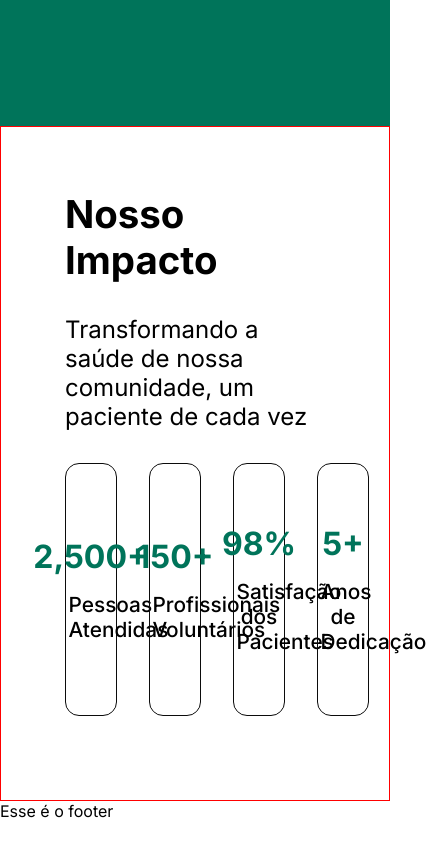
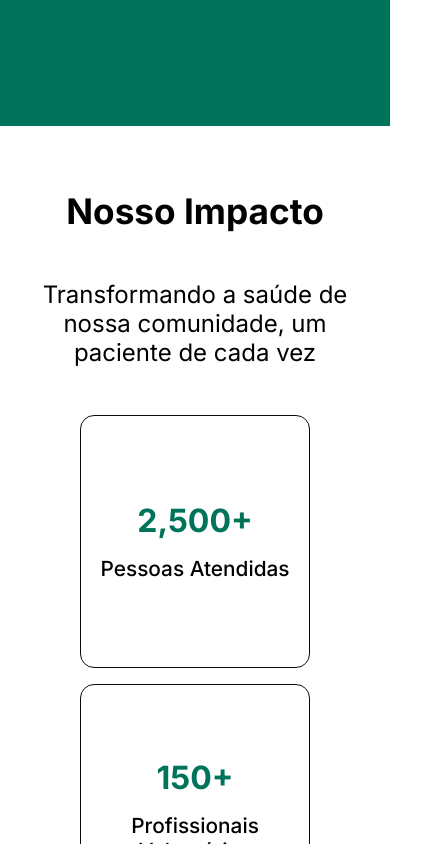
Before and after one commit to laecio22/desafio-router, a React (Vite) app: page / in a window 390 px wide. Shown: the part 1980-2824 px from the top of the page, 426 px wide, since content can reach past the window. Before the commit the page ends 2801 px from the top, so only its background shows below. Built offline with nearby package versions, Linux system fonts and the light colour scheme.

Commit message:
style:finalização  responsividade da sessão de estatísticas

```diff
--- a/src/components/cardEstatisticas/cardEstatisticas.module.scss
+++ b/src/components/cardEstatisticas/cardEstatisticas.module.scss
@@ -8,6 +8,7 @@
     justify-content: center;
     height: 30vh;
     width: 20%;
+    min-width: 230px;
     gap: 1rem;
 
     h3 {
--- a/src/pages/home/home.module.scss
+++ b/src/pages/home/home.module.scss
@@ -107,8 +107,7 @@
   height: 80vh;
   display: flex;
   flex-direction: column;
-  gap: 2rem;
-  border: 1px solid red;
+  gap: 3rem;
 
   h2 {
     font-weight: bold;
@@ -123,7 +122,8 @@
   .boxCardsEstatisticas {
     display: flex;
     justify-content: space-between;
-    gap: 2rem;
+    flex-wrap: wrap;
+    gap: 1rem;
   }
 }
 
@@ -142,6 +142,13 @@
       height: 85%;
       width: 500px;
     }
+  }
+}
+
+//quebra  específica  para  container  dos  cards  de  estatísticas
+@media screen and (max-width: 1176px) {
+  .estatisticas {
+    height: 100vh;
   }
 }
 
@@ -181,6 +188,28 @@
       gap: 2rem;
     }
   }
+
+  .estatisticas {
+    height: 120vh;
+    align-items: center;
+    p {
+      text-align: center;
+    }
+  }
+}
+
+@media screen and (max-width: 604px) {
+  .estatisticas {
+    height: 180vh;
+  }
+}
+
+@media screen and (max-width: 900px) {
+  .estatisticas {
+    .boxCardsEstatisticas {
+      justify-content: center;
+    }
+  }
 }
 
 @media screen and (max-width: 500px) {
@@ -216,4 +245,11 @@
       font-size: 1.3rem;
     }
   }
+
+  .estatisticas {
+    padding: 4rem 2rem;
+    h2 {
+      font-size: 2.2rem;
+    }
+  }
 }
```
